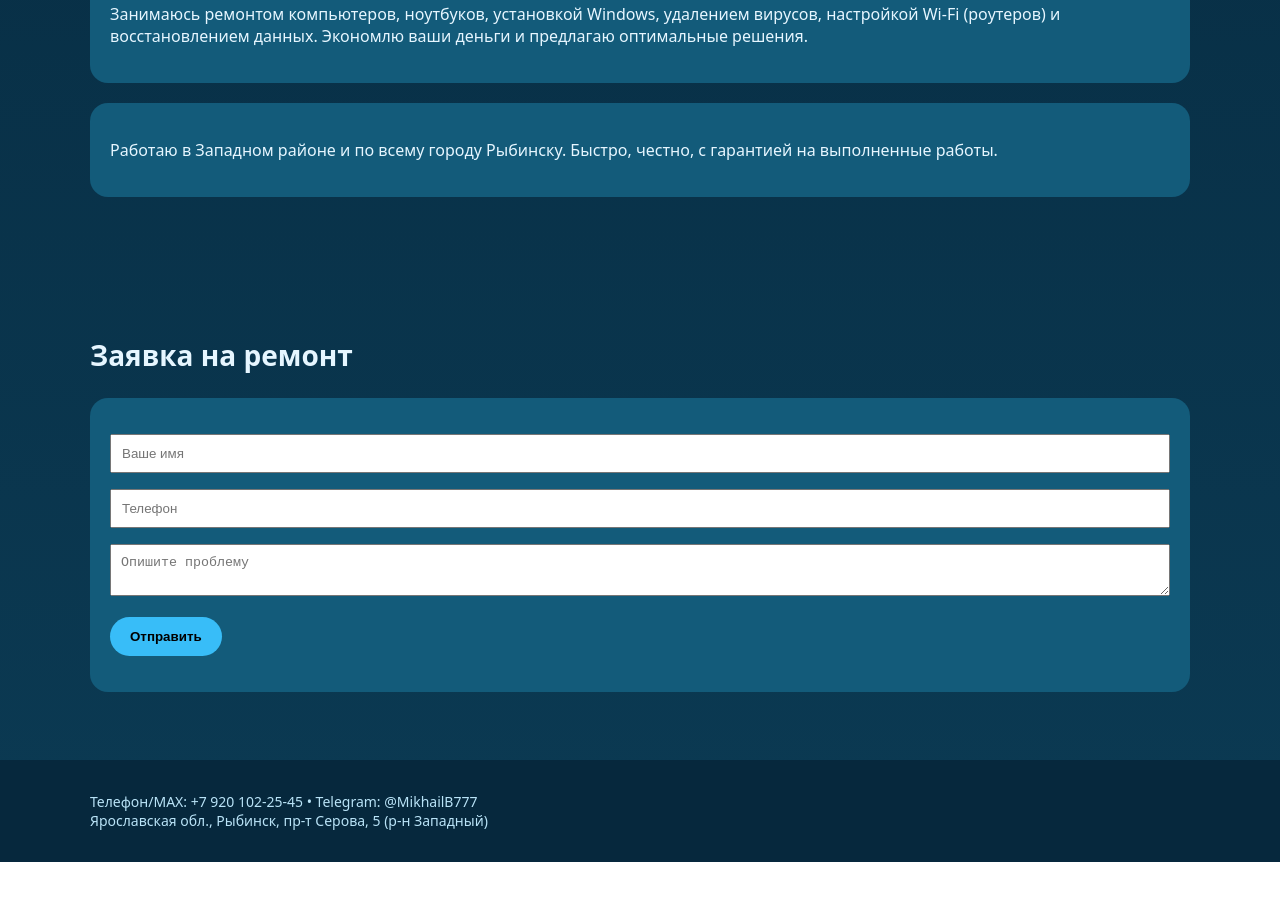
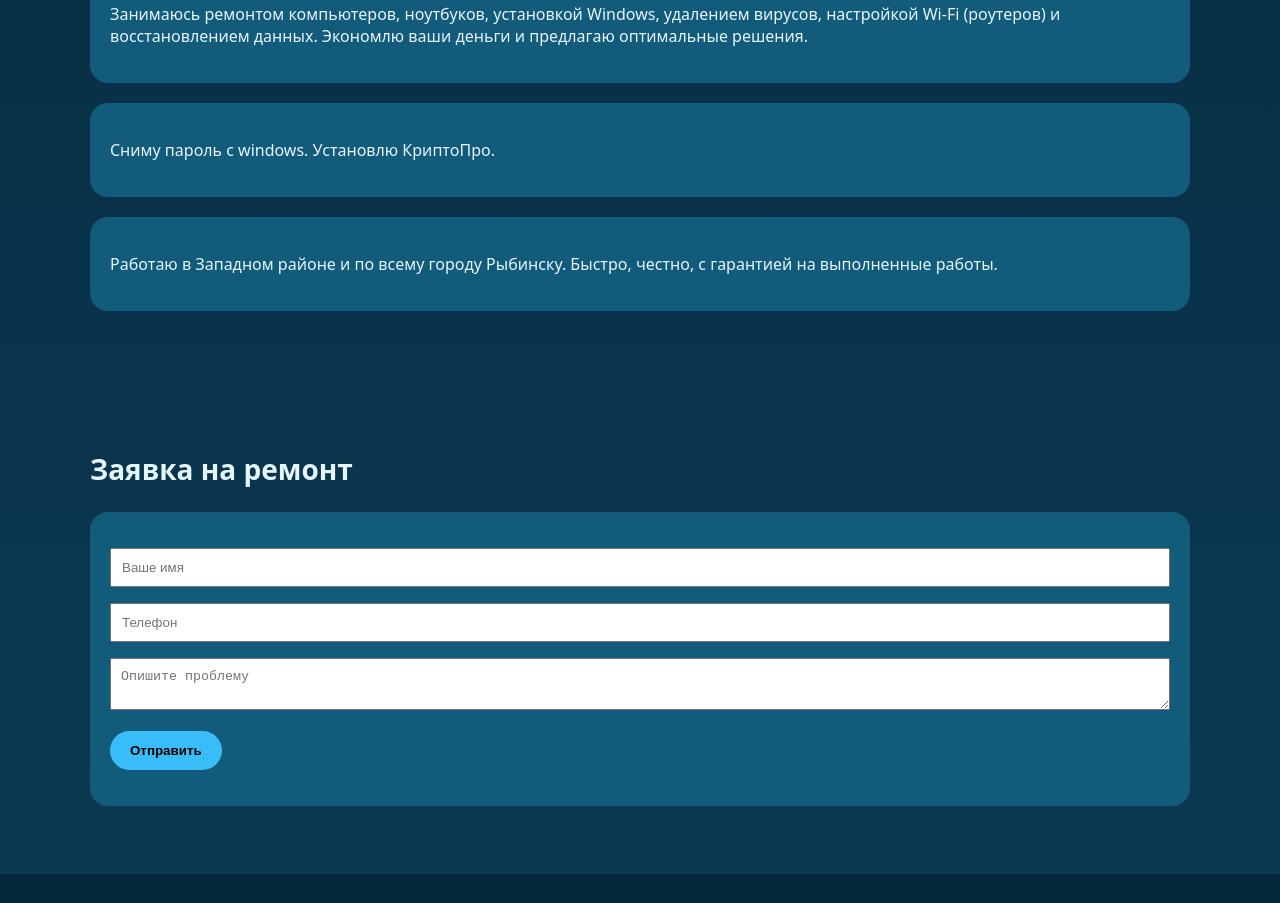
Before and after one commit to bmasoft777/bmamaster.github.io, a plain HTML site: page index.html in a window 1280 px wide. Shown: the part 766-1669 px from the top of the page. Before the commit the page ends 1628 px from the top, so only its background shows below. Drawn offline with Linux system fonts and the light colour scheme.

Commit message:
пароль криптопро

```diff
--- a/index.html
+++ b/index.html
@@ -88,6 +88,9 @@
         <p>Занимаюсь ремонтом компьютеров, ноутбуков, установкой Windows, удалением вирусов, настройкой Wi-Fi (роутеров) и восстановлением данных. Экономлю ваши деньги и предлагаю оптимальные решения.</p>
       </div>
       <div class="card">
+        <p>Сниму пароль с windows. Установлю КриптоПро.</p>
+      </div>
+      <div class="card">
         <p> Работаю в Западном районе и по всему городу Рыбинску. Быстро, честно, с гарантией на выполненные работы.</p>
       </div>
     </div>
```
